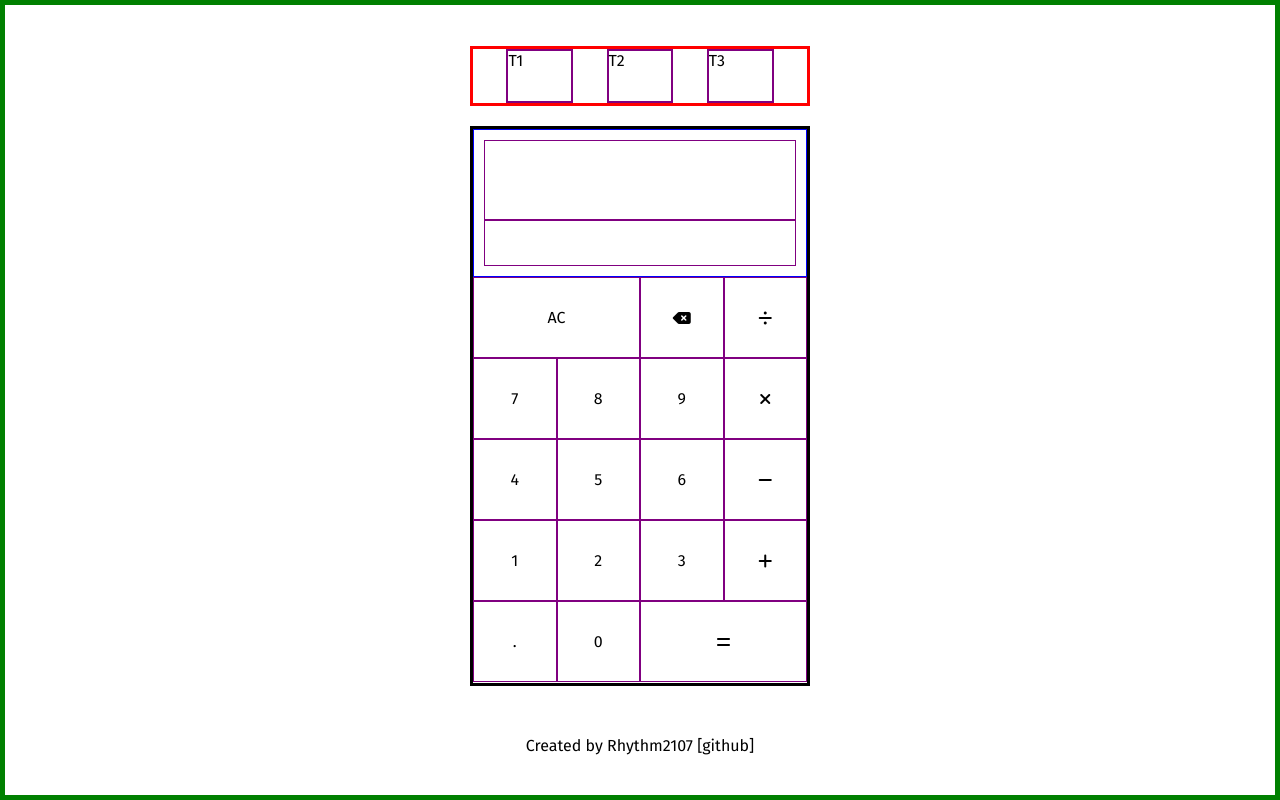
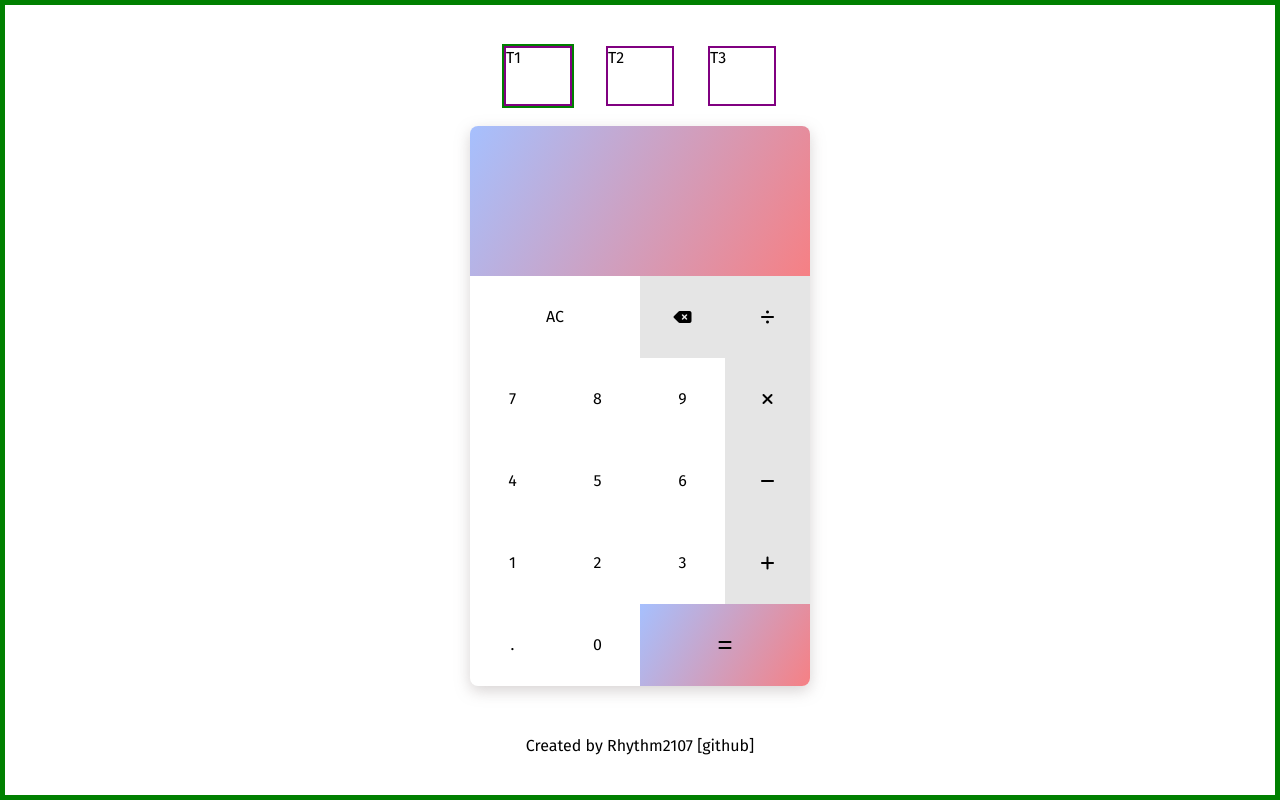
Before and after one commit to rhythm2107/calculator, a plain HTML site: page index.html in a window 1280 px wide. Drawn offline with Linux system fonts and the light colour scheme.

Commit message:
Update style and work on formatDisplay function

```diff
--- a/index.html
+++ b/index.html
@@ -15,7 +15,7 @@
 
 <body>
     <div class="themes">
-        <div class="theme">T1</div>
+        <div class="theme active">T1</div>
         <div class="theme">T2</div>
         <div class="theme">T3</div>
     </div>
--- a/script.js
+++ b/script.js
@@ -27,6 +27,13 @@ function updateResultDisplay() {
     numberOne = operate(numberOne, numberTwo, operator).toString()
     numberTwo = ''
     resultCalc.innerText = numberOne
+}
+
+function formatDisplay() {
+    if (displayCalc.innerText.length > 32) {
+        alert('Input is too long!')
+        clearDisplay()
+    }
 }
 
 // Function that calls correct Math function depending on operator variable
@@ -59,12 +66,10 @@ const resultCalc = document.querySelector('.display-result')
 
 
 function clearDisplay() {
-    currentNumber = ''
     numberOne = ''
     numberTwo = ''
     operator = ''
     lastPressed = ''
-
     displayCalc.textContent = ''
     resultCalc.textContent = ''
 }
--- a/styles.css
+++ b/styles.css
@@ -7,6 +7,7 @@
 html, body {
     height: 100%;
     font-family: "Fira Sans", sans-serif;
+    background-color:white;
 }
 
 body {
@@ -21,7 +22,7 @@ body {
 .themes {
     display: flex;
     justify-content: space-evenly;
-    border: 3px solid red;
+    /* border: 3px solid red; */
     width: 340px;
     height: 60px;
 }
@@ -36,9 +37,12 @@ body {
     flex-direction: column;
     height: 560px;
     width: 340px;
-    border: 3px solid black;
     margin-top: 20px;
     margin-bottom: 50px;
+    box-shadow: rgba(139, 129, 129, 0.35) 0px 5px 15px;
+    border-radius: 8px;
+    background-color: white;
+    overflow: hidden;
 }
 
 .screen {
@@ -46,31 +50,33 @@ body {
     flex-direction: column;
     height: 150px;
     width: 100%;
-    border: 1px solid blue;
     padding: 10px;
+    background-image: linear-gradient(120deg, #a6c0fe 0%, #f68084 100%);
 }
 
 .display-result {
     display: flex;
-    border: 1px solid purple;
     width: 100%;
     height: 100%;
     flex: 2; /* 75% */
     justify-content: flex-end;
     align-items: center;
-    font-size: 38px;
+    font-size: 42px;
+    color: white;
+    padding-right: 8px;
 }
 
 .display-calc {
     display: flex;
-    border: 1px solid purple;
     width: 100%;
     height: 100%;
     flex: 1; /* 25% */
     justify-content: flex-end;
     align-items: flex-start;
     padding-top: 5px;
-    font-size: 15px;
+    font-size: 17px;
+    color: white;
+    padding-right: 10px;
 }
 
 .buttons {
@@ -83,7 +89,7 @@ body {
     display: flex;
     justify-content: center;
     align-items: center;
-    border: 1px solid purple;
+    /* border: 1px solid purple; */
     width: 25%;
     height: 20%;
 }
@@ -95,3 +101,19 @@ body {
 #equals {
     width: 50%;
 }
+
+.active {
+    outline: 2px solid green;
+}
+
+#delete,
+#divide,
+#multiply,
+#minus,
+#plus {
+    background-color: hsla(0, 0%, 80%, 0.5);
+}
+
+#equals {
+    background-image: linear-gradient(120deg, #a6c0fe 0%, #f68084 100%);
+}
```
